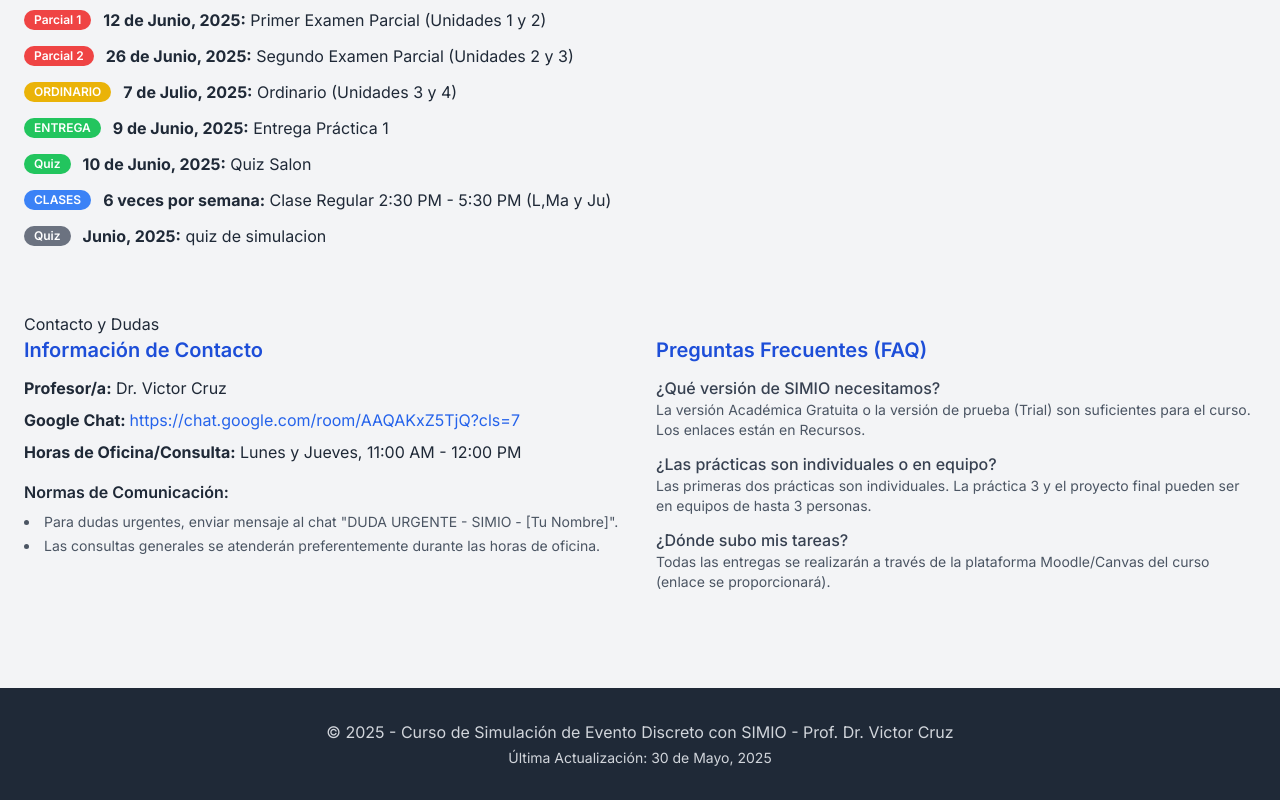
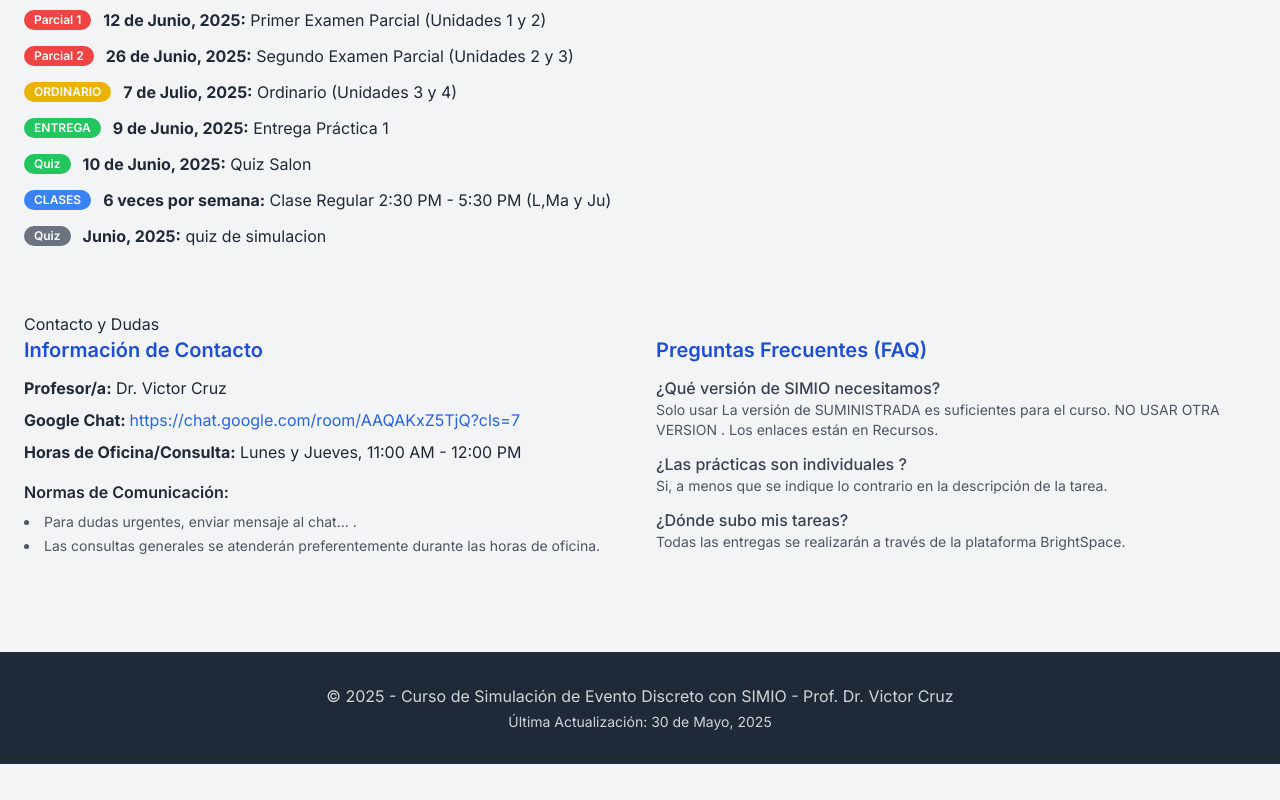
Before and after one commit to drcruzm/verano, a plain HTML site: page index.html in a window 1280 px wide. Shown: the part 3676-4476 px from the top of the page. After the commit the page ends 4440 px from the top, so only its background shows below. Drawn offline with nearby package versions, Linux system fonts and the light colour scheme.

Commit message:
Add files via upload

```diff
--- a/index.html
+++ b/index.html
@@ -300,7 +300,7 @@
                     <p class="mb-2"><strong>Horas de Oficina/Consulta:</strong> Lunes y Jueves, 11:00 AM - 12:00 PM </p>
                     <h4 class="font-semibold mt-4 mb-2">Normas de Comunicación:</h4>
                     <ul class="list-disc list-inside text-sm text-gray-600 space-y-1">
-                        <li>Para dudas urgentes, enviar mensaje al chat "DUDA URGENTE - SIMIO - [Tu Nombre]".</li>
+                        <li>Para dudas urgentes, enviar mensaje al chat... .</li>
                         <li>Las consultas generales se atenderán preferentemente durante las horas de oficina.</li>
                     </ul>
                 </div>
@@ -309,15 +309,18 @@
                     <div class="space-y-3">
                         <div>
                             <h4 class="font-medium text-gray-700">¿Qué versión de SIMIO necesitamos?</h4>
-                            <p class="text-sm text-gray-600">La versión Académica Gratuita o la versión de prueba (Trial) son suficientes para el curso. Los enlaces están en Recursos.</p>
+                            <p class="text-sm text-gray-600">Solo usar La versión de SUMINISTRADA es suficientes para el curso.
+                                 NO USAR OTRA VERSION . Los enlaces están en Recursos.</p>
                         </div>
                         <div>
-                            <h4 class="font-medium text-gray-700">¿Las prácticas son individuales o en equipo?</h4>
-                            <p class="text-sm text-gray-600">Las primeras dos prácticas son individuales. La práctica 3 y el proyecto final pueden ser en equipos de hasta 3 personas.</p>
+                            <h4 class="font-medium text-gray-700">¿Las prácticas son individuales ?</h4>
+                            <p class="text-sm text-gray-600">Si, a menos que se indique lo contrario
+                                 en la descripción de la tarea.</p>
                         </div>
                          <div>
                             <h4 class="font-medium text-gray-700">¿Dónde subo mis tareas?</h4>
-                            <p class="text-sm text-gray-600">Todas las entregas se realizarán a través de la plataforma Moodle/Canvas del curso (enlace se proporcionará).</p>
+                            <p class="text-sm text-gray-600">Todas las entregas se realizarán a través de la plataforma
+                                BrightSpace.</p>
                         </div>
                     </div>
                 </div>
```
